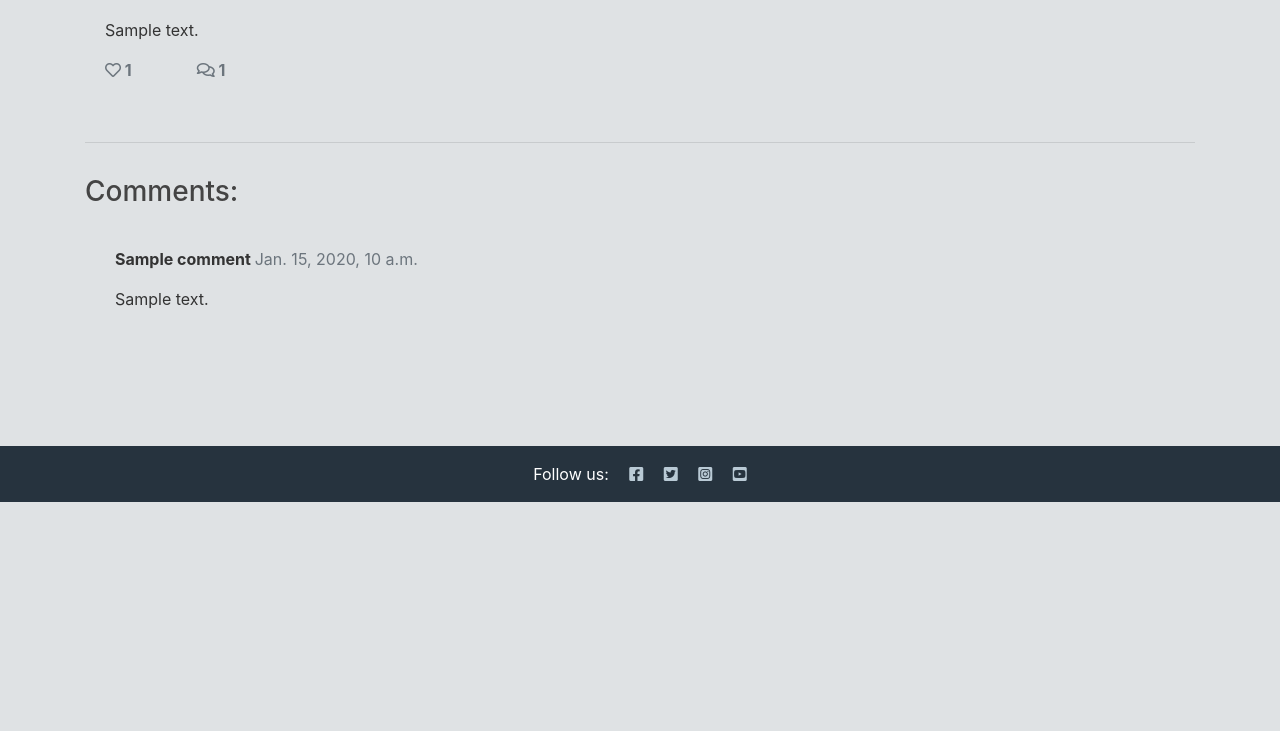
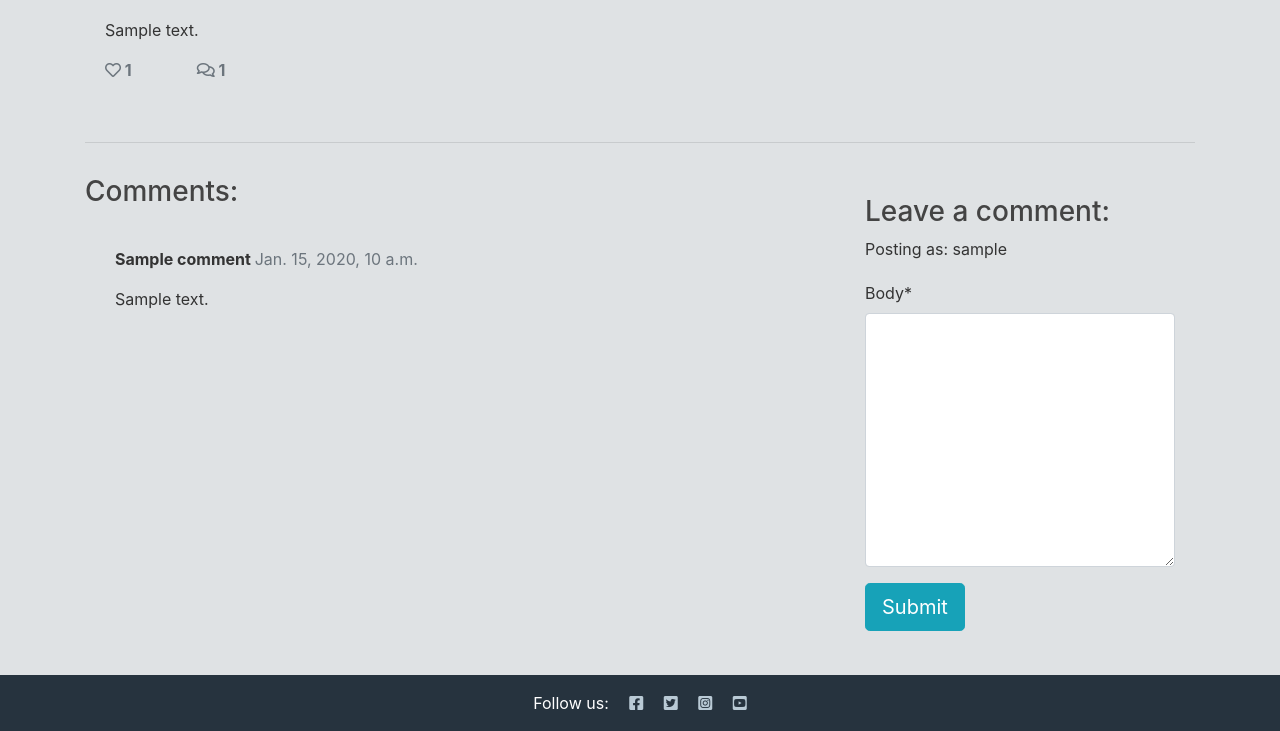
Before and after one commit to anahita83radfar/Django-Blog-Project, a Django app: a page that uses templates/post_detail.html in a window 1280 px wide. Shown: the part 378-1109 px from the top of the page. Before the commit the page ends 880 px from the top, so only its background shows below. Run offline with Django 3.2, Linux system fonts and the light colour scheme; a user stored in the database is signed in; tables that the repository leaves empty hold one stand-in row (values such as "Sample post"); some libraries are stand-ins or nearby versions.

Commit message:
Add the comment form and view

```diff
--- /dev/null
+++ b/blog/forms.py
@@ -0,0 +1,9 @@
+from .models import Comment
+from django import forms
+
+
+# The code taken from the Code Institute Django3blog project
+class CommentForm(forms.ModelForm):
+    class Meta:
+        model = Comment
+        fields = ('body',)
--- a/blog/views.py
+++ b/blog/views.py
@@ -1,6 +1,7 @@
 from django.shortcuts import render, get_object_or_404
 from django.views import generic, View
 from .models import Post
+from .forms import CommentForm
 
 
 # The code taken from the Code Institute Django3blog project
@@ -8,7 +9,7 @@ class PostList(generic.ListView):
     model = Post
     queryset = Post.objects.filter(status=1).order_by("-created_on")
     template_name = "index.html"
-    paginate_by = 3
+    paginate_by = 6
 
 
 class PostDetail(View):
@@ -28,6 +29,38 @@ class PostDetail(View):
                 "post": post,
                 "comments": comments,
                 "commented": False,
+                "liked": liked,
+                "comment_form": CommentForm()
+            },
+        )
+
+    def post(self, request, slug, *args, **kwargs):
+
+        queryset = Post.objects.filter(status=1)
+        post = get_object_or_404(queryset, slug=slug)
+        comments = post.comments.filter(approved=True).order_by("-created_on")
+        liked = False
+        if post.likes.filter(id=self.request.user.id).exists():
+            liked = True
+
+        comment_form = CommentForm(data=request.POST)
+        if comment_form.is_valid():
+            comment_form.instance.email = request.user.email
+            comment_form.instance.name = request.user.username
+            comment = comment_form.save(commit=False)
+            comment.post = post
+            comment.save()
+        else:
+            comment_form = CommentForm()
+
+        return render(
+            request,
+            "post_detail.html",
+            {
+                "post": post,
+                "comments": comments,
+                "commented": True,
+                "comment_form": comment_form,
                 "liked": liked
             },
         )
--- a/requirements.txt
+++ b/requirements.txt
@@ -4,6 +4,7 @@ dj-database-url==0.5.0
 dj3-cloudinary-storage==0.0.6
 Django==3.2.13
 django-allauth==0.51.0
+django-crispy-forms==1.14.0
 django-summernote==0.8.20.0
 gunicorn==20.1.0
 oauthlib==3.2.0
--- a/templates/post_detail.html
+++ b/templates/post_detail.html
@@ -1,6 +1,8 @@
 {% extends 'base.html' %}
 
 {% block content %}
+
+{% load crispy_forms_tags %}
 
 <div class="masthead">
     <div class="container">
@@ -66,10 +68,26 @@
             </div>
         </div>
 
-        <!-- <div class="col-md-4 card mb-4  mt-3 ">
+        <div class="col-md-4 card mb-4  mt-3 bg-color">
             <div class="card-body">
+                {% if commented %}
+                <div class="alert alert-success" role="alert">
+                    Your comment is awaiting approval
+                </div>
+                {% else %}
+                {% if user.is_authenticated %}
+                <h3>Leave a comment:</h3>
+                <p>Posting as: {{ user.username }}</p>
+                <form method="post" style="margin-top: 1.3em;">
+                    {{ comment_form | crispy }}
+                    {% csrf_token %}
+                    <button type="submit" class="btn btn-info btn-lg">Submit</button>
+                </form>
+                {% endif %}
+                {% endif %}
             </div>
-        </div> -->
+
+        </div>
     </div>
 </div>
 
```
Also changed, not shown: developers_blog/settings.py (+5 -2 lines).
